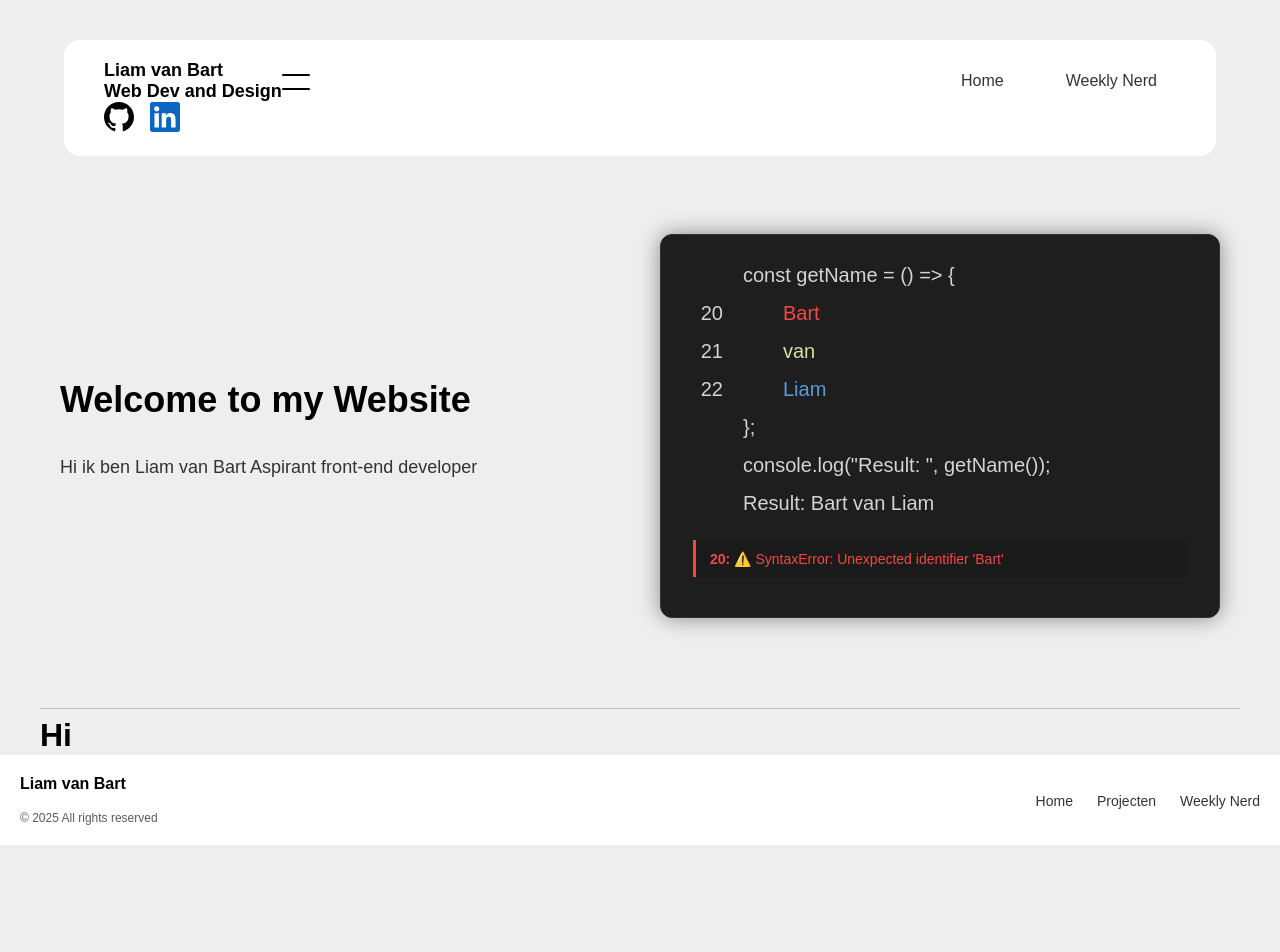
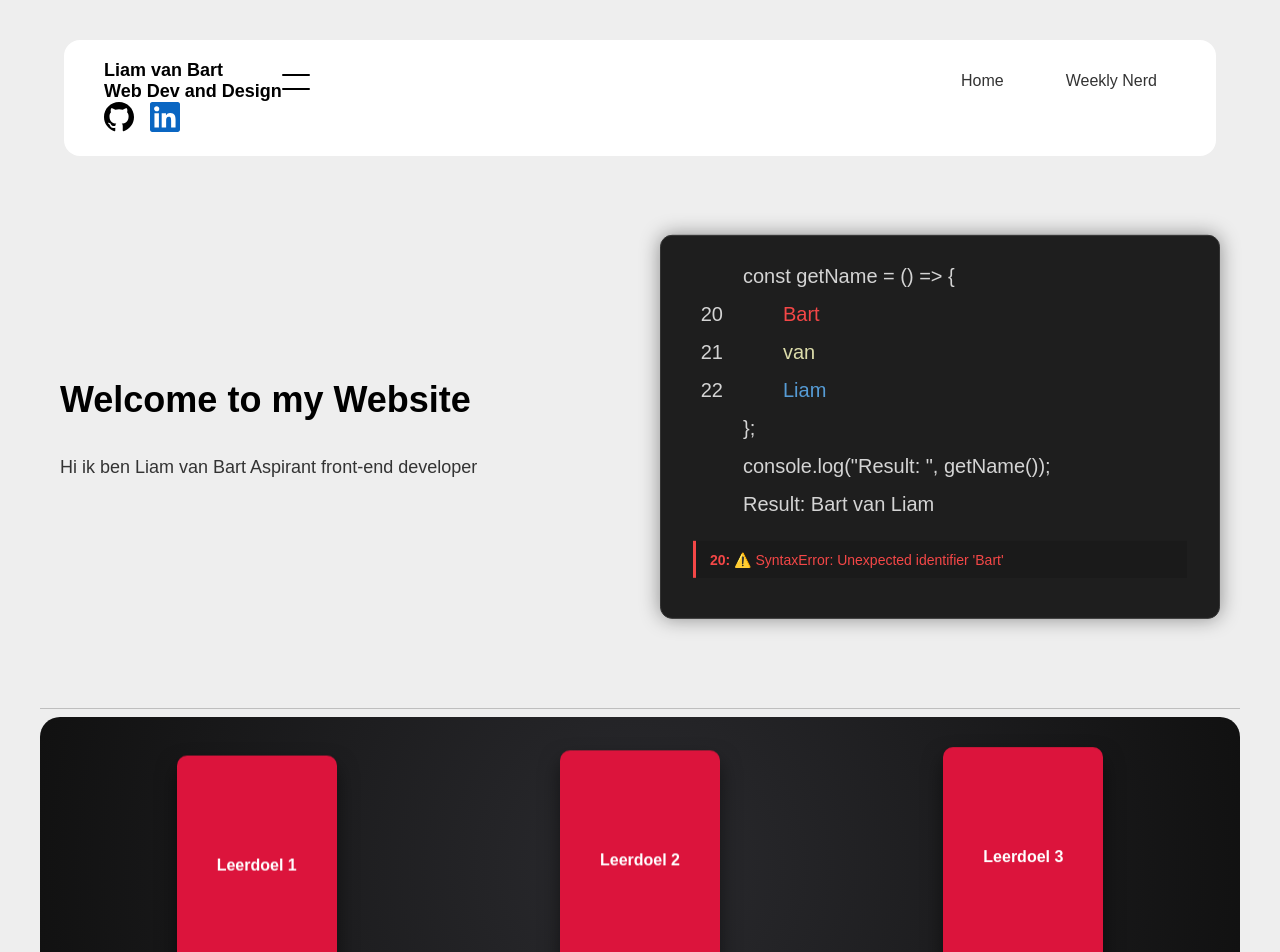
Before and after one commit to Liamvanbart1/portfolioweb, a Next.js app: page / in a window 1280 px wide. Shown: the top 952 px of the page. Before the commit the page ends 811 px from the top, so only its background shows below. Built offline with nearby package versions, Linux system fonts and the light colour scheme.

Commit message:
poker cards

```diff
--- a/src/components/About.js
+++ b/src/components/About.js
@@ -1,12 +1,61 @@
-import React from "react";
+"use client";
+import { useState } from "react";
 import styles from "./About.module.css";
 
-const About = () => {
+export default function About() {
+  const [flip1, setFlip1] = useState(false);
+  const [flip2, setFlip2] = useState(false);
+  const [flip3, setFlip3] = useState(false);
+
   return (
-    <>
-      <h1>Hi</h1>
-    </>
+    <div className={styles.table}>
+      <div
+        className={styles.card}
+        style={{ animationDelay: "0s" }}
+        onClick={() => setFlip1(!flip1)}
+      >
+        <div className={`${styles.cardInner} ${flip1 ? styles.flipped : ""}`}>
+          <div className={`${styles.cardFace} ${styles.cardFront}`}>
+            Leerdoel 1
+          </div>
+          <div className={`${styles.cardFace} ${styles.cardBack}`}>
+            <div>Master frontend fundamentals:</div>
+            <div>React, CSS Modules, accessibility</div>
+          </div>
+        </div>
+      </div>
+
+      <div
+        className={styles.card}
+        style={{ animationDelay: "0.5s" }}
+        onClick={() => setFlip2(!flip2)}
+      >
+        <div className={`${styles.cardInner} ${flip2 ? styles.flipped : ""}`}>
+          <div className={`${styles.cardFace} ${styles.cardFront}`}>
+            Leerdoel 2
+          </div>
+          <div className={`${styles.cardFace} ${styles.cardBack}`}>
+            <div>Understand modern tooling:</div>
+            <div>Vite, Next.js, Git, CI/CD</div>
+          </div>
+        </div>
+      </div>
+
+      <div
+        className={styles.card}
+        style={{ animationDelay: "1s" }}
+        onClick={() => setFlip3(!flip3)}
+      >
+        <div className={`${styles.cardInner} ${flip3 ? styles.flipped : ""}`}>
+          <div className={`${styles.cardFace} ${styles.cardFront}`}>
+            Leerdoel 3
+          </div>
+          <div className={`${styles.cardFace} ${styles.cardBack}`}>
+            <div>Build full-stack apps:</div>
+            <div>Node.js, APIs, authentication</div>
+          </div>
+        </div>
+      </div>
+    </div>
   );
-};
-
-export default About;
+}
--- a/src/components/About.module.css
+++ b/src/components/About.module.css
@@ -0,0 +1,101 @@
+.table {
+  display: grid;
+  grid-template-columns: repeat(3, 1fr);
+  gap: 1.875em;
+  background: radial-gradient(circle at center, #2a2a2e, #111);
+  padding: 2.5em;
+  border-radius: 1.25em;
+  perspective: 75em;
+  justify-items: center;
+  position: relative;
+  min-height: 16.25em;
+  grid-template-areas: "card1 card2 card3";
+}
+
+.card:nth-child(1) {
+  grid-area: card1;
+}
+
+.card:nth-child(2) {
+  grid-area: card2;
+}
+
+.card:nth-child(3) {
+  grid-area: card3;
+}
+
+.card {
+  width: 10em;
+  height: 13.75em;
+  transform-style: preserve-3d;
+  position: relative;
+  animation: float 3s infinite ease-in-out;
+  display: flex;
+  align-items: center;
+  justify-content: center;
+}
+
+@keyframes float {
+  0% {
+    transform: translateY(0);
+  }
+  50% {
+    transform: translateY(-0.625em);
+  }
+  100% {
+    transform: translateY(0);
+  }
+}
+
+.cardInner {
+  width: 100%;
+  height: 100%;
+  position: relative;
+  transform-style: preserve-3d;
+  transition: transform 0.8s;
+}
+
+.card:hover .cardInner,
+.cardInner.flipped {
+  transform: rotateY(180deg);
+}
+
+.cardFace {
+  position: absolute;
+  width: 100%;
+  height: 100%;
+  backface-visibility: hidden;
+  border-radius: 0.625em;
+  box-shadow: 0 0.625em 1.25em rgba(0, 0, 0, 0.5);
+  display: flex;
+  align-items: center;
+  justify-content: center;
+  padding: 1em;
+  font-size: 1em;
+  font-weight: bold;
+  color: white;
+  text-align: center;
+  line-height: 1.4;
+  white-space: pre-wrap;
+}
+
+.cardFront {
+  background: crimson;
+}
+
+.cardBack {
+  background: #1e1e2f;
+  transform: rotateY(180deg);
+  color: #ccc;
+}
+
+@media (max-width: 768px) {
+  .table {
+    grid-template-columns: 1fr;
+    grid-template-areas:
+      "card1"
+      "card2"
+      "card3";
+    padding: 2em 1.25em;
+  }
+}
```
